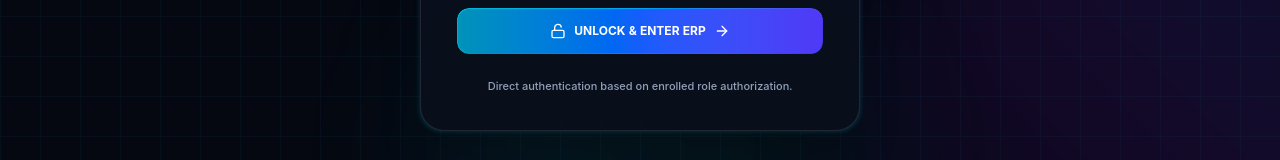
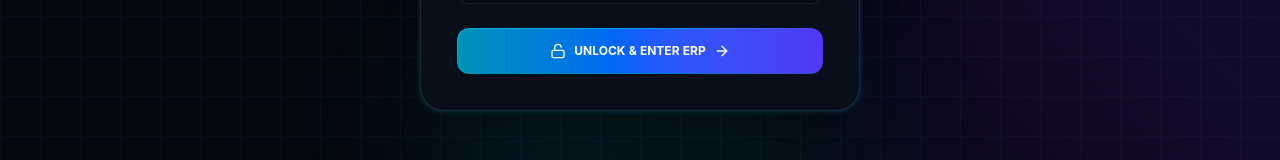
Before and after one commit to kaustubh7s/Rob-industry, a React (Vite) app: page / in a window 1280 px wide. Shown: the part 544-704 px from the top of the page. Built offline with nearby package versions, Linux system fonts and the light colour scheme; no server answers; the database is empty.

Commit message:
fix(auth): hide direct authentication note on login screen

```diff
--- a/src/components/auth/LoginScreen.tsx
+++ b/src/components/auth/LoginScreen.tsx
@@ -265,12 +265,6 @@ export const LoginScreen: React.FC = () => {
                     )}
                   </div>
                 </button>
-
-                <div className="pt-2 text-center">
-                  <p className="text-[11px] text-slate-400 font-medium">
-                    Direct authentication based on enrolled role authorization.
-                  </p>
-                </div>
               </form>
             </div>
           </div>
```
